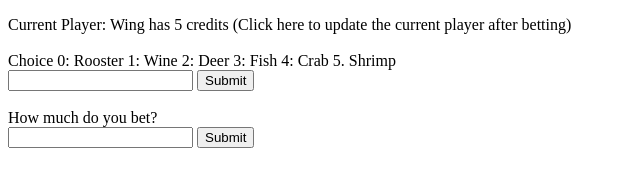
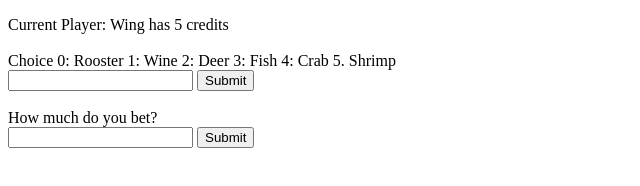
Before and after one commit to bradtaniguchi/TigerWine_prototype, a website: page public_html/index.html in a window 1280 px wide. Shown: the whole page, without its empty margins (0-640 px from the left). Drawn offline with nearby package versions, Linux system fonts and the light colour scheme.

Commit message:
no need for prior clicking

```diff
--- a/public_html/index.html
+++ b/public_html/index.html
@@ -21,7 +21,7 @@ and open the template in the editor.
             <p type="text" ng-model="name">
             <p type="text" ng-model="money">
                 <span ng-click="changeMoney()">Current Player: {{name + " has " + money + " credits "}}
-                (Click here to update the current player after betting)</span>
+                </span>
                 <br><br>
                 Choice
 
```
